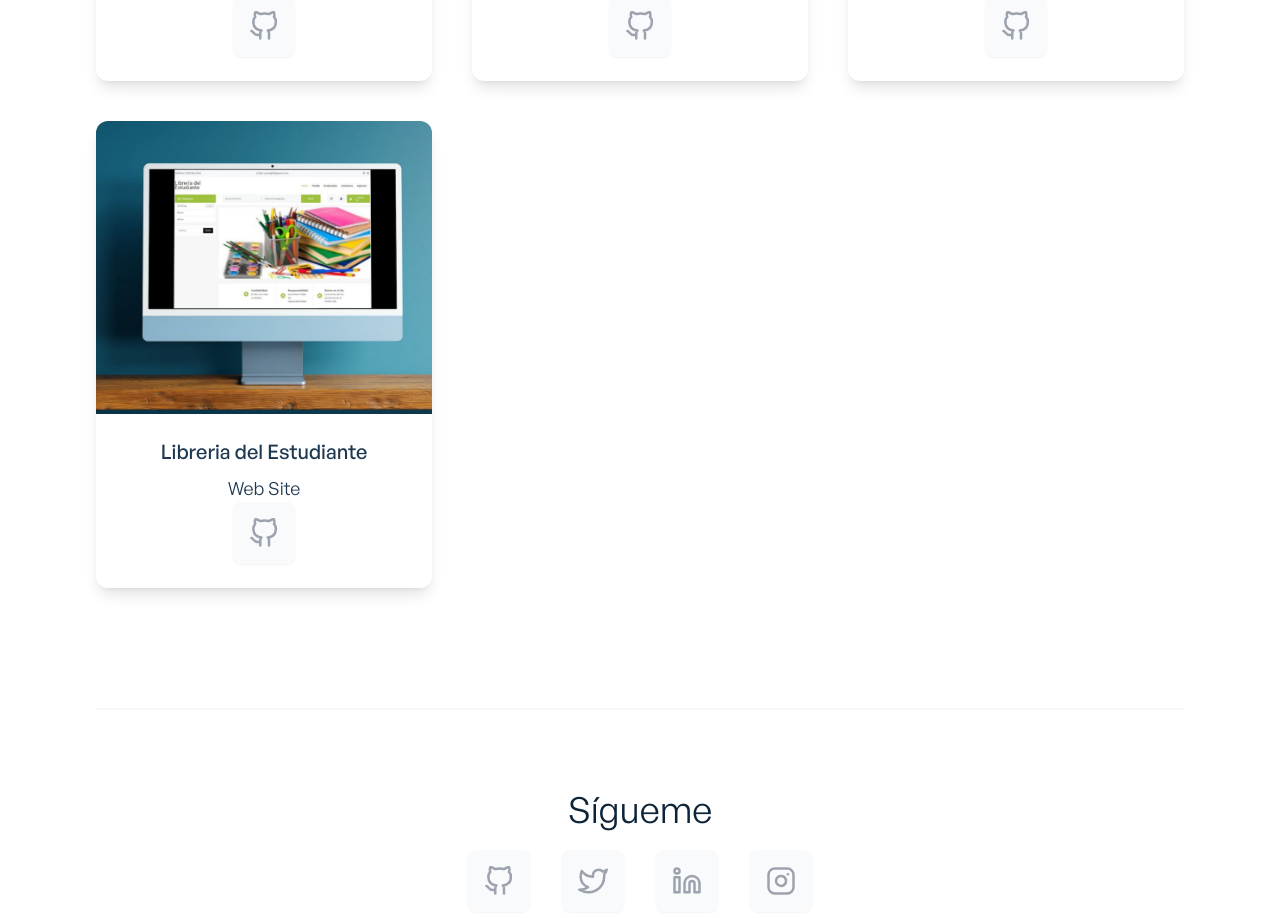
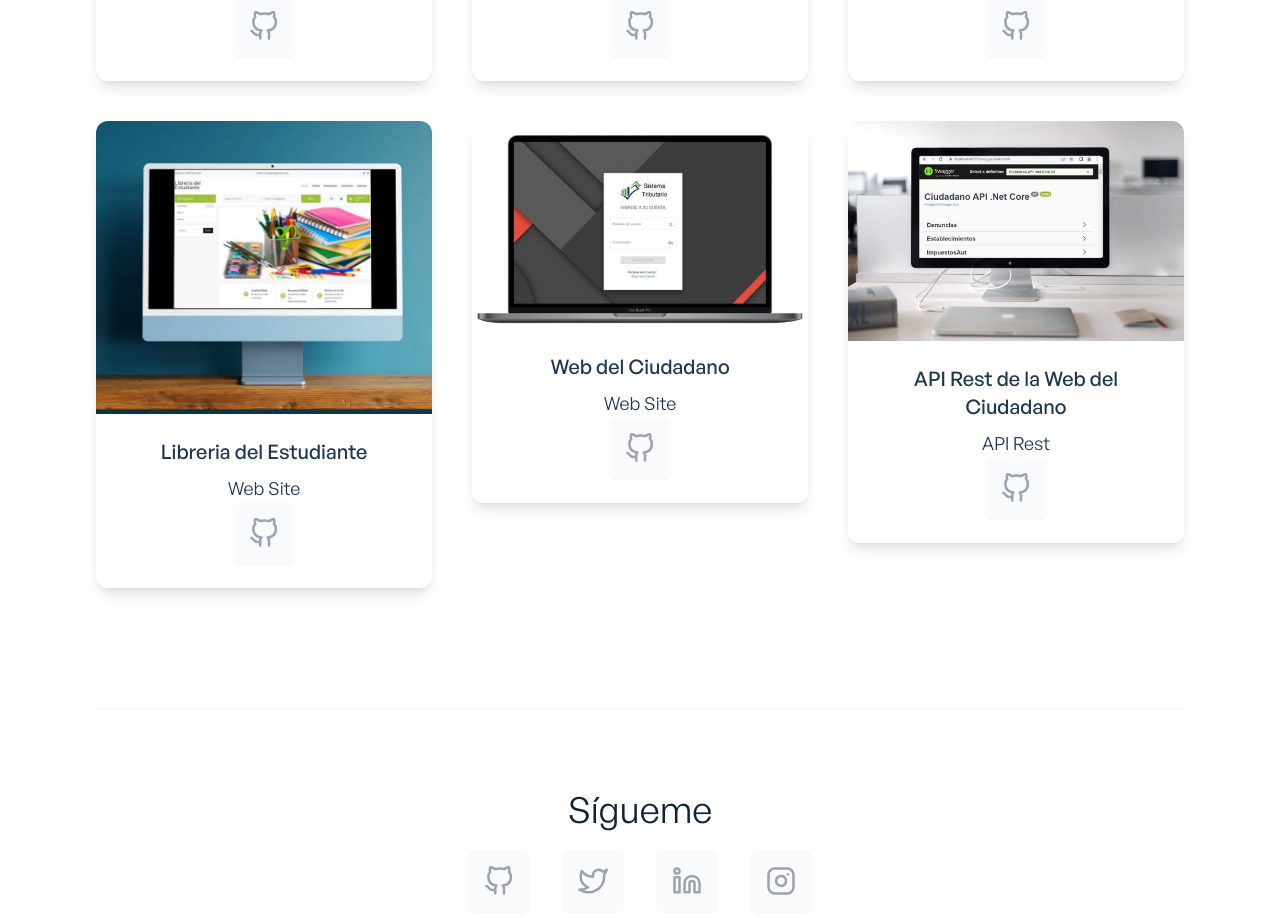
Before and after one commit to cgonzalez26/cgonzalez26-portfolio, a React (Create React App) app: page / in a window 1280 px wide. Shown: the part 1380-2298 px from the top of the page. Built offline with nearby package versions, Linux system fonts and the light colour scheme.

Commit message:
Agregar Proyectos la Web Ciudadano y su API con Net core

```diff
--- a/package.json
+++ b/package.json
@@ -22,7 +22,7 @@
 		"web-vitals": "^1.0.1"
 	},
 	"scripts": {
-		"start": "react-scripts start",
+		"start": "react-scripts --openssl-legacy-provider start",
 		"predeploy": "npm run build",
 		"deploy": "gh-pages -d build",
 		"build": "yarn run react-scripts build",
--- a/src/components/projects/ProjectsFilter.jsx
+++ b/src/components/projects/ProjectsFilter.jsx
@@ -1,6 +1,7 @@
 const selectOptions = [
 	'Web Application',
-	'Web Site'
+	'Web Site',
+	'API Rest'
 ];
 
 const ProjectsFilter = ({ setSelectProject }) => {
--- a/src/data/projects.js
+++ b/src/data/projects.js
@@ -3,6 +3,8 @@ import WebImage1 from '../images/Home_Freesalta.jpg';
 import WebImage2 from '../images/Home_Secytec.jpg';
 import WebImage3 from '../images/Login_SmsAdmin.jpg';
 import WebImage4 from '../images/Home_libdelestudiante.jpg';
+import WebImage5 from '../images/Home_CiudadanoWeb.jpg';
+import WebImage6 from '../images/CiudadanoApi.jpg';
 
 export const projectsData = [
 	{
@@ -37,5 +39,19 @@ export const projectsData = [
 		category: 'Web Site',
 		img: WebImage4,
 		urlgit: 'https://github.com/cgonzalez26/libreriadelestudiante.com',
+	},
+	{
+		id: 5,
+		title: 'Web del Ciudadano',
+		category: 'Web Site',
+		img: WebImage5,
+		urlgit: 'https://github.com/cgonzalez26/Ciudadano.Web',
+	},
+	{
+		id: 6,
+		title: 'API Rest de la Web del Ciudadano',
+		category: 'API Rest',
+		img: WebImage6,
+		urlgit: 'https://github.com/cgonzalez26/Ciudadano.api',
 	}
 ];
```
Also changed, not shown: src/images/CiudadanoApi.jpg (added), src/images/Home_CiudadanoWeb.jpg (added).
